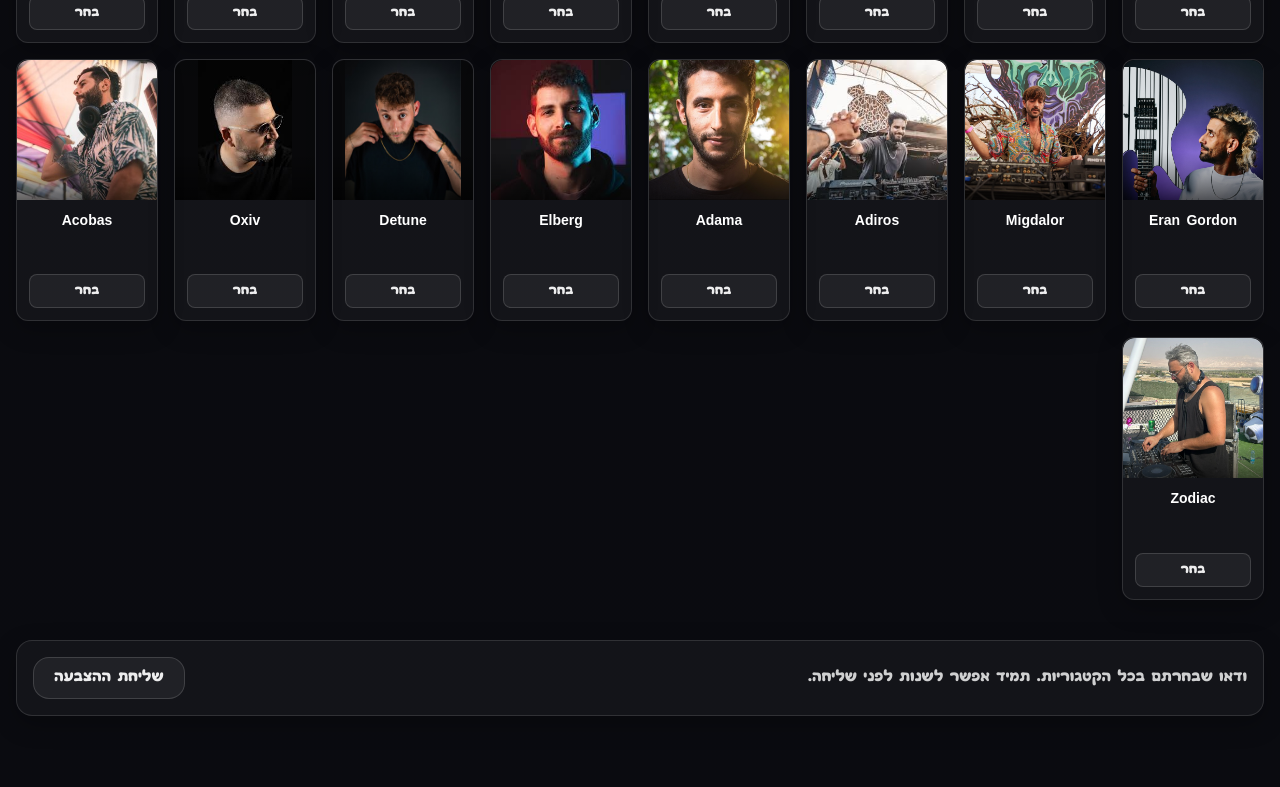
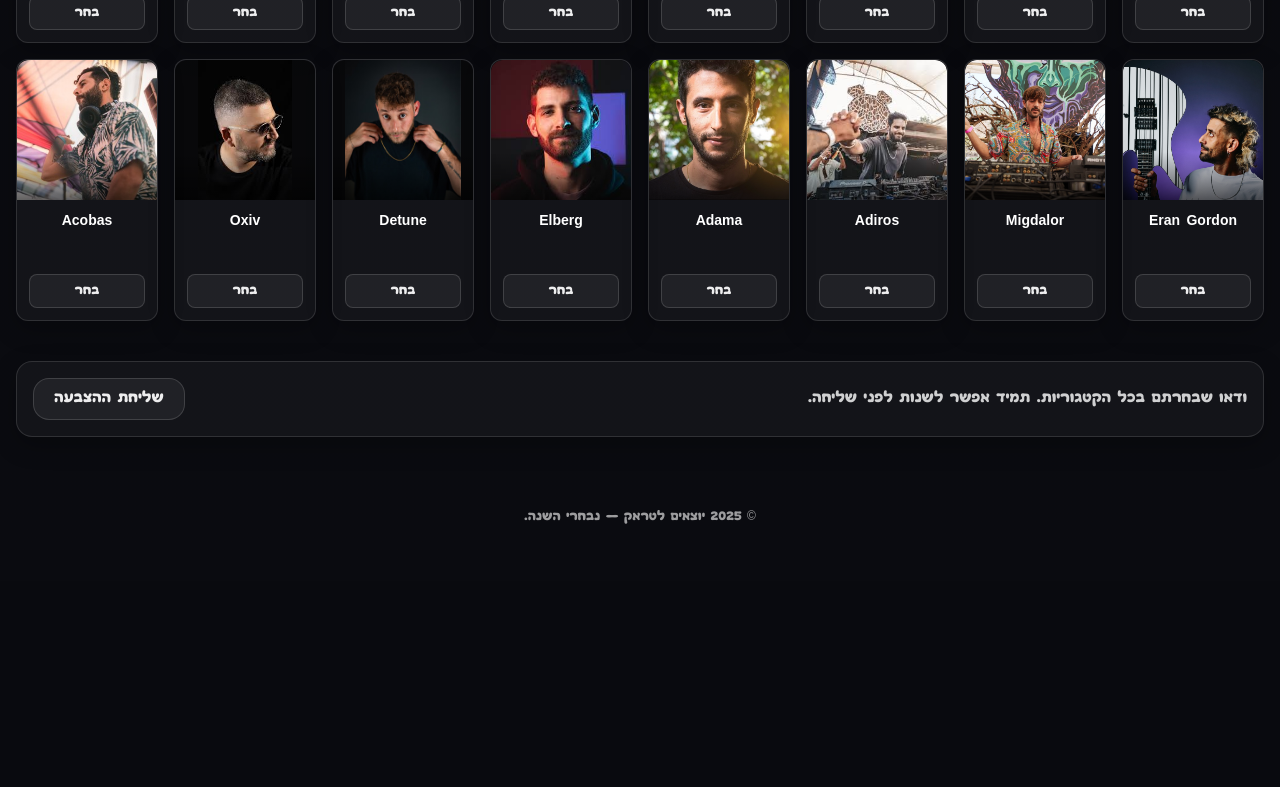
Before and after one commit to ShadowBoxer39/Trance-Awards, a Next.js app: page /awards in a window 1280 px wide. Shown: the part 3635-4422 px from the top of the page. After the commit the page ends 4216 px from the top, so only its background shows below. Built offline with nearby package versions, Linux system fonts and the light colour scheme; no server answers.

Commit message:
Update awards-data.ts

```diff
--- a/data/awards-data.ts
+++ b/data/awards-data.ts
@@ -127,7 +127,7 @@ export const CATEGORIES = [
       { id: "detune", name: "Detune", artwork: "/images/detune.jpg" },
       { id: "oxiv", name: "Oxiv", artwork: "/images/oxiv.jpg" },
       { id: "acobas", name: "Acobas", artwork: "/images/acobas.jpg" },
-      { id: "zodiac", name: "Zodiac", artwork: "/images/zodiac.jpg" },
+
 
     ],
   },
```
